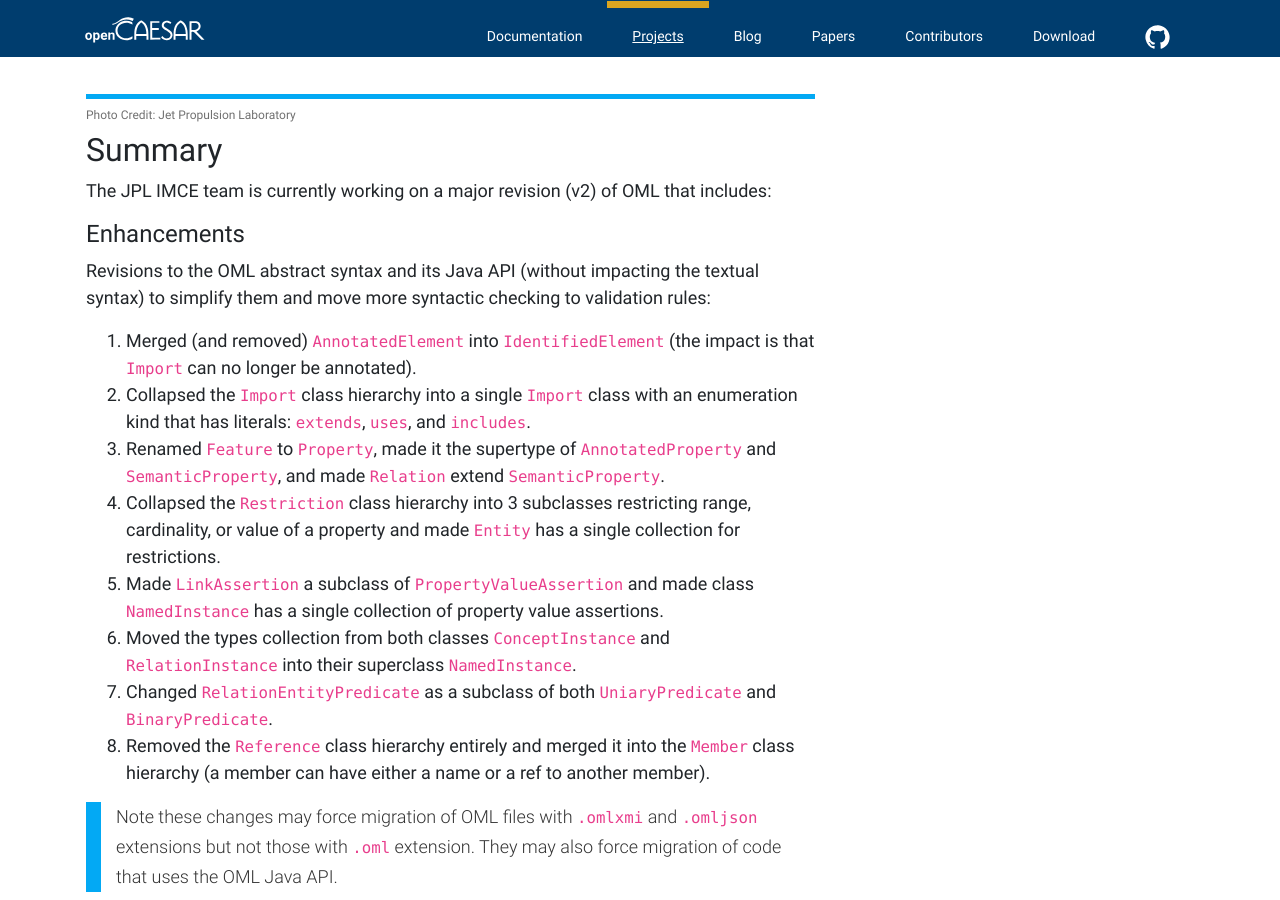
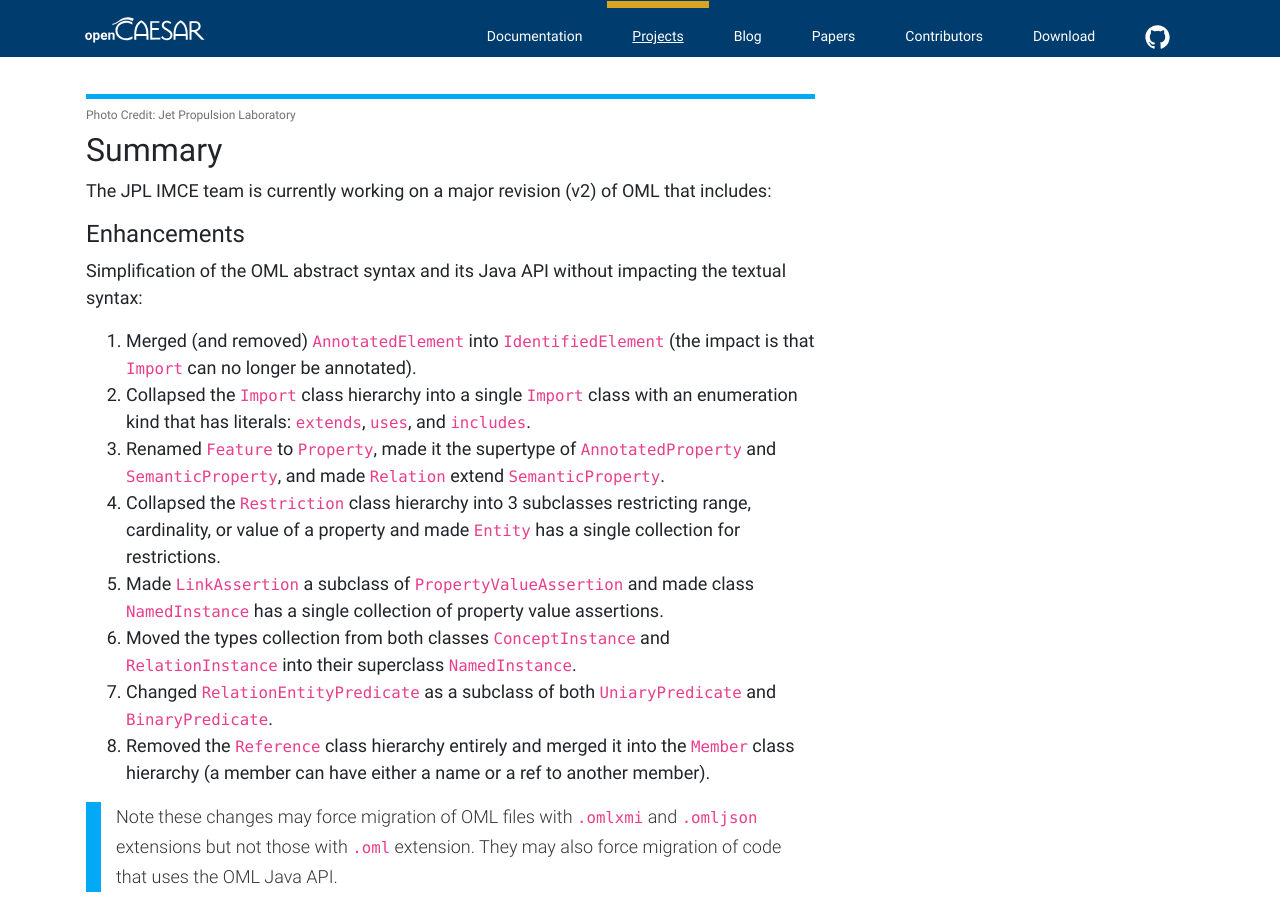
Before and after one commit to opencaesar/opencaesar.github.io, a Jekyll site: the page built from _projects/2023-2-1-OML-v2.md, in a window 1280 px wide and 900 px high, scrolled down 547 px. Built offline with Jekyll 4.4.1, drawn with Linux system fonts in a browser that asks for light colours; nearby versions of some CDN libraries.

Commit message:
add post

```diff
--- a/_projects/2023-2-1-OML-v2.md
+++ b/_projects/2023-2-1-OML-v2.md
@@ -16,7 +16,7 @@ The JPL IMCE team is currently working on a major revision (v2) of OML that incl
 
 #### Enhancements
 
-Revisions to the OML abstract syntax and its Java API (without impacting the textual syntax) to simplify them and move more syntactic checking to validation rules:
+Simplification of the OML abstract syntax and its Java API without impacting the textual syntax:
 
 1. Merged (and removed) `AnnotatedElement` into `IdentifiedElement` (the impact is that `Import` can no longer be annotated).
 1. Collapsed the `Import` class  hierarchy into a single `Import` class with an enumeration kind that has literals: `extends`, `uses`, and `includes`.
```
